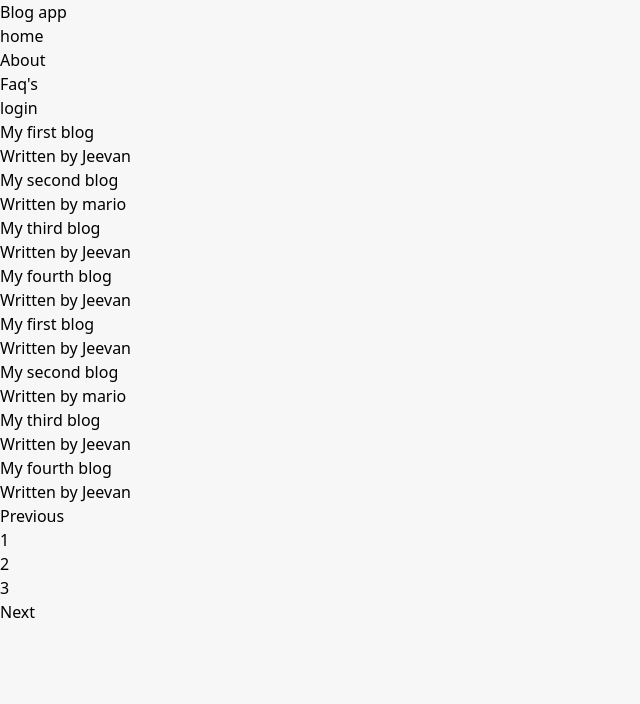
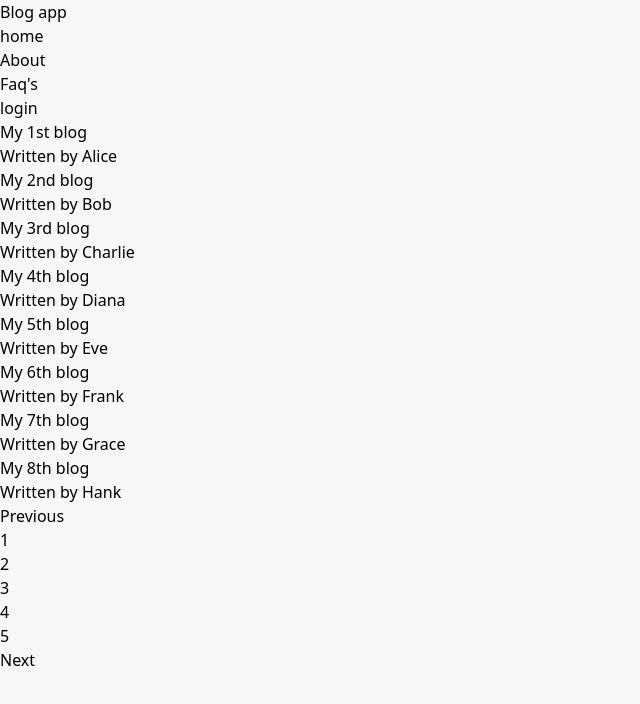
Before and after one commit to JeevanAchar/firebase-blog-app, a React (Vite) app: page / in a window 1280 px wide. Shown: the top 704 px of the page, without its empty margins (0-640 px from the left). Built offline with nearby package versions, Linux system fonts and the light colour scheme.

Commit message:
handled error in pagination and added ne json data

```diff
--- a/src/components/blogPost/Blogs.json
+++ b/src/components/blogPost/Blogs.json
@@ -1,194 +1,322 @@
 [
     {
         "id": "001",
-        "blogName": "My first blog",
-        "author": "Jeevan",
+        "blogName": "My 1st blog",
+        "author": "Alice",
         "blogBody": "Lorem ipsum dolor sit amet consectetur adipisicing elit. Cumque hic libero voluptatum, magnam nihil deserunt laudantium vitae voluptates voluptatibus velit ad quo vel nostrum. Veritatis dolore id velit aliquid nemo?",
-        "createdAt": "may 29",
-        "updatedAt": "may 30"
+        "createdAt": "May 29",
+        "updatedAt": "May 30"
     },
     {
         "id": "002",
-        "blogName": "My second  blog",
-        "author": "mario",
+        "blogName": "My 2nd blog",
+        "author": "Bob",
         "blogBody": "Lorem ipsum dolor sit amet consectetur adipisicing elit. Cumque hic libero voluptatum, magnam nihil deserunt laudantium vitae voluptates voluptatibus velit ad quo vel nostrum. Veritatis dolore id velit aliquid nemo?",
-        "createdAt": "may 29",
-        "updatedAt": "may 30"
+        "createdAt": "May 29",
+        "updatedAt": "May 30"
     },
     {
         "id": "003",
-        "blogName": "My third blog",
-        "author": "Jeevan",
+        "blogName": "My 3rd blog",
+        "author": "Charlie",
         "blogBody": "Lorem ipsum dolor sit amet consectetur adipisicing elit. Cumque hic libero voluptatum, magnam nihil deserunt laudantium vitae voluptates voluptatibus velit ad quo vel nostrum. Veritatis dolore id velit aliquid nemo?",
-        "createdAt": "may 29",
-        "updatedAt": "may 30"
+        "createdAt": "May 29",
+        "updatedAt": "May 30"
     },
     {
         "id": "004",
-        "blogName": "My fourth blog",
-        "author": "Jeevan",
+        "blogName": "My 4th blog",
+        "author": "Diana",
         "blogBody": "Lorem ipsum dolor sit amet consectetur adipisicing elit. Cumque hic libero voluptatum, magnam nihil deserunt laudantium vitae voluptates voluptatibus velit ad quo vel nostrum. Veritatis dolore id velit aliquid nemo?",
-        "createdAt": "may 29",
-        "updatedAt": "may 30"
+        "createdAt": "May 29",
+        "updatedAt": "May 30"
     },
     {
-        "id": "001",
-        "blogName": "My first blog",
-        "author": "Jeevan",
+        "id": "005",
+        "blogName": "My 5th blog",
+        "author": "Eve",
         "blogBody": "Lorem ipsum dolor sit amet consectetur adipisicing elit. Cumque hic libero voluptatum, magnam nihil deserunt laudantium vitae voluptates voluptatibus velit ad quo vel nostrum. Veritatis dolore id velit aliquid nemo?",
-        "createdAt": "may 29",
-        "updatedAt": "may 30"
+        "createdAt": "May 29",
+        "updatedAt": "May 30"
     },
     {
-        "id": "002",
-        "blogName": "My second  blog",
-        "author": "mario",
+        "id": "006",
+        "blogName": "My 6th blog",
+        "author": "Frank",
         "blogBody": "Lorem ipsum dolor sit amet consectetur adipisicing elit. Cumque hic libero voluptatum, magnam nihil deserunt laudantium vitae voluptates voluptatibus velit ad quo vel nostrum. Veritatis dolore id velit aliquid nemo?",
-        "createdAt": "may 29",
-        "updatedAt": "may 30"
+        "createdAt": "May 29",
+        "updatedAt": "May 30"
     },
     {
-        "id": "003",
-        "blogName": "My third blog",
-        "author": "Jeevan",
+        "id": "007",
+        "blogName": "My 7th blog",
+        "author": "Grace",
         "blogBody": "Lorem ipsum dolor sit amet consectetur adipisicing elit. Cumque hic libero voluptatum, magnam nihil deserunt laudantium vitae voluptates voluptatibus velit ad quo vel nostrum. Veritatis dolore id velit aliquid nemo?",
-        "createdAt": "may 29",
-        "updatedAt": "may 30"
+        "createdAt": "May 29",
+        "updatedAt": "May 30"
     },
     {
-        "id": "004",
-        "blogName": "My fourth blog",
-        "author": "Jeevan",
+        "id": "008",
+        "blogName": "My 8th blog",
+        "author": "Hank",
         "blogBody": "Lorem ipsum dolor sit amet consectetur adipisicing elit. Cumque hic libero voluptatum, magnam nihil deserunt laudantium vitae voluptates voluptatibus velit ad quo vel nostrum. Veritatis dolore id velit aliquid nemo?",
-        "createdAt": "may 29",
-        "updatedAt": "may 30"
+        "createdAt": "May 29",
+        "updatedAt": "May 30"
     },
     {
-        "id": "001",
-        "blogName": "My first blog",
-        "author": "Jeevan",
+        "id": "009",
+        "blogName": "My 9th blog",
+        "author": "Ivy",
         "blogBody": "Lorem ipsum dolor sit amet consectetur adipisicing elit. Cumque hic libero voluptatum, magnam nihil deserunt laudantium vitae voluptates voluptatibus velit ad quo vel nostrum. Veritatis dolore id velit aliquid nemo?",
-        "createdAt": "may 29",
-        "updatedAt": "may 30"
+        "createdAt": "May 29",
+        "updatedAt": "May 30"
     },
     {
-        "id": "002",
-        "blogName": "My second  blog",
-        "author": "mario",
+        "id": "010",
+        "blogName": "My 10th blog",
+        "author": "Jack",
         "blogBody": "Lorem ipsum dolor sit amet consectetur adipisicing elit. Cumque hic libero voluptatum, magnam nihil deserunt laudantium vitae voluptates voluptatibus velit ad quo vel nostrum. Veritatis dolore id velit aliquid nemo?",
-        "createdAt": "may 29",
-        "updatedAt": "may 30"
+        "createdAt": "May 29",
+        "updatedAt": "May 30"
     },
     {
-        "id": "003",
-        "blogName": "My third blog",
-        "author": "Jeevan",
+        "id": "011",
+        "blogName": "My 11th blog",
+        "author": "Karen",
         "blogBody": "Lorem ipsum dolor sit amet consectetur adipisicing elit. Cumque hic libero voluptatum, magnam nihil deserunt laudantium vitae voluptates voluptatibus velit ad quo vel nostrum. Veritatis dolore id velit aliquid nemo?",
-        "createdAt": "may 29",
-        "updatedAt": "may 30"
+        "createdAt": "May 29",
+        "updatedAt": "May 30"
     },
     {
-        "id": "004",
-        "blogName": "My fourth blog",
-        "author": "Jeevan",
+        "id": "012",
+        "blogName": "My 12th blog",
+        "author": "Leo",
         "blogBody": "Lorem ipsum dolor sit amet consectetur adipisicing elit. Cumque hic libero voluptatum, magnam nihil deserunt laudantium vitae voluptates voluptatibus velit ad quo vel nostrum. Veritatis dolore id velit aliquid nemo?",
-        "createdAt": "may 29",
-        "updatedAt": "may 30"
+        "createdAt": "May 29",
+        "updatedAt": "May 30"
     },
     {
-        "id": "001",
-        "blogName": "My first blog",
-        "author": "Jeevan",
+        "id": "013",
+        "blogName": "My 13th blog",
+        "author": "Mona",
         "blogBody": "Lorem ipsum dolor sit amet consectetur adipisicing elit. Cumque hic libero voluptatum, magnam nihil deserunt laudantium vitae voluptates voluptatibus velit ad quo vel nostrum. Veritatis dolore id velit aliquid nemo?",
-        "createdAt": "may 29",
-        "updatedAt": "may 30"
+        "createdAt": "May 29",
+        "updatedAt": "May 30"
     },
     {
-        "id": "002",
-        "blogName": "My second  blog",
-        "author": "mario",
+        "id": "014",
+        "blogName": "My 14th blog",
+        "author": "Ned",
         "blogBody": "Lorem ipsum dolor sit amet consectetur adipisicing elit. Cumque hic libero voluptatum, magnam nihil deserunt laudantium vitae voluptates voluptatibus velit ad quo vel nostrum. Veritatis dolore id velit aliquid nemo?",
-        "createdAt": "may 29",
-        "updatedAt": "may 30"
+        "createdAt": "May 29",
+        "updatedAt": "May 30"
     },
     {
-        "id": "003",
-        "blogName": "My third blog",
-        "author": "Jeevan",
+        "id": "015",
+        "blogName": "My 15th blog",
+        "author": "Olivia",
         "blogBody": "Lorem ipsum dolor sit amet consectetur adipisicing elit. Cumque hic libero voluptatum, magnam nihil deserunt laudantium vitae voluptates voluptatibus velit ad quo vel nostrum. Veritatis dolore id velit aliquid nemo?",
-        "createdAt": "may 29",
-        "updatedAt": "may 30"
+        "createdAt": "May 29",
+        "updatedAt": "May 30"
     },
     {
-        "id": "004",
-        "blogName": "My fourth blog",
-        "author": "Jeevan",
+        "id": "016",
+        "blogName": "My 16th blog",
+        "author": "Paul",
         "blogBody": "Lorem ipsum dolor sit amet consectetur adipisicing elit. Cumque hic libero voluptatum, magnam nihil deserunt laudantium vitae voluptates voluptatibus velit ad quo vel nostrum. Veritatis dolore id velit aliquid nemo?",
-        "createdAt": "may 29",
-        "updatedAt": "may 30"
+        "createdAt": "May 29",
+        "updatedAt": "May 30"
     },
     {
-        "id": "001",
-        "blogName": "My first blog",
-        "author": "Jeevan",
+        "id": "017",
+        "blogName": "My 17th blog",
+        "author": "Quinn",
         "blogBody": "Lorem ipsum dolor sit amet consectetur adipisicing elit. Cumque hic libero voluptatum, magnam nihil deserunt laudantium vitae voluptates voluptatibus velit ad quo vel nostrum. Veritatis dolore id velit aliquid nemo?",
-        "createdAt": "may 29",
-        "updatedAt": "may 30"
+        "createdAt": "May 29",
+        "updatedAt": "May 30"
     },
     {
-        "id": "002",
-        "blogName": "My second  blog",
-        "author": "mario",
+        "id": "018",
+        "blogName": "My 18th blog",
+        "author": "Rita",
         "blogBody": "Lorem ipsum dolor sit amet consectetur adipisicing elit. Cumque hic libero voluptatum, magnam nihil deserunt laudantium vitae voluptates voluptatibus velit ad quo vel nostrum. Veritatis dolore id velit aliquid nemo?",
-        "createdAt": "may 29",
-        "updatedAt": "may 30"
+        "createdAt": "May 29",
+        "updatedAt": "May 30"
     },
     {
-        "id": "003",
-        "blogName": "My third blog",
-        "author": "Jeevan",
+        "id": "019",
+        "blogName": "My 19th blog",
+        "author": "Sam",
         "blogBody": "Lorem ipsum dolor sit amet consectetur adipisicing elit. Cumque hic libero voluptatum, magnam nihil deserunt laudantium vitae voluptates voluptatibus velit ad quo vel nostrum. Veritatis dolore id velit aliquid nemo?",
-        "createdAt": "may 29",
-        "updatedAt": "may 30"
+        "createdAt": "May 29",
+        "updatedAt": "May 30"
     },
     {
-        "id": "004",
-        "blogName": "My fourth blog",
-        "author": "Jeevan",
+        "id": "020",
+        "blogName": "My 20th blog",
+        "author": "Tina",
         "blogBody": "Lorem ipsum dolor sit amet consectetur adipisicing elit. Cumque hic libero voluptatum, magnam nihil deserunt laudantium vitae voluptates voluptatibus velit ad quo vel nostrum. Veritatis dolore id velit aliquid nemo?",
-        "createdAt": "may 29",
-        "updatedAt": "may 30"
+        "createdAt": "May 29",
+        "updatedAt": "May 30"
     },
     {
-        "id": "001",
-        "blogName": "My first blog",
-        "author": "Jeevan",
+        "id": "021",
+        "blogName": "My 21st blog",
+        "author": "Uma",
         "blogBody": "Lorem ipsum dolor sit amet consectetur adipisicing elit. Cumque hic libero voluptatum, magnam nihil deserunt laudantium vitae voluptates voluptatibus velit ad quo vel nostrum. Veritatis dolore id velit aliquid nemo?",
-        "createdAt": "may 29",
-        "updatedAt": "may 30"
+        "createdAt": "May 29",
+        "updatedAt": "May 30"
     },
     {
-        "id": "002",
-        "blogName": "My second  blog",
-        "author": "mario",
+        "id": "022",
+        "blogName": "My 22nd blog",
+        "author": "Vince",
         "blogBody": "Lorem ipsum dolor sit amet consectetur adipisicing elit. Cumque hic libero voluptatum, magnam nihil deserunt laudantium vitae voluptates voluptatibus velit ad quo vel nostrum. Veritatis dolore id velit aliquid nemo?",
-        "createdAt": "may 29",
-        "updatedAt": "may 30"
+        "createdAt": "May 29",
+        "updatedAt": "May 30"
     },
     {
-        "id": "003",
-        "blogName": "My third blog",
-        "author": "Jeevan",
+        "id": "023",
+        "blogName": "My 23rd blog",
+        "author": "Wendy",
         "blogBody": "Lorem ipsum dolor sit amet consectetur adipisicing elit. Cumque hic libero voluptatum, magnam nihil deserunt laudantium vitae voluptates voluptatibus velit ad quo vel nostrum. Veritatis dolore id velit aliquid nemo?",
-        "createdAt": "may 29",
-        "updatedAt": "may 30"
+        "createdAt": "May 29",
+        "updatedAt": "May 30"
     },
     {
-        "id": "004",
-        "blogName": "My fourth blog",
-        "author": "Jeevan",
+        "id": "024",
+        "blogName": "My 24th blog",
+        "author": "Xander",
         "blogBody": "Lorem ipsum dolor sit amet consectetur adipisicing elit. Cumque hic libero voluptatum, magnam nihil deserunt laudantium vitae voluptates voluptatibus velit ad quo vel nostrum. Veritatis dolore id velit aliquid nemo?",
-        "createdAt": "may 29",
-        "updatedAt": "may 30"
+        "createdAt": "May 29",
+        "updatedAt": "May 30"
+    },
+    {
+        "id": "025",
+        "blogName": "My 25th blog",
+        "author": "Yara",
+        "blogBody": "Lorem ipsum dolor sit amet consectetur adipisicing elit. Cumque hic libero voluptatum, magnam nihil deserunt laudantium vitae voluptates voluptatibus velit ad quo vel nostrum. Veritatis dolore id velit aliquid nemo?",
+        "createdAt": "May 29",
+        "updatedAt": "May 30"
+    },
+    {
+        "id": "026",
+        "blogName": "My 26th blog",
+        "author": "Zane",
+        "blogBody": "Lorem ipsum dolor sit amet consectetur adipisicing elit. Cumque hic libero voluptatum, magnam nihil deserunt laudantium vitae voluptates voluptatibus velit ad quo vel nostrum. Veritatis dolore id velit aliquid nemo?",
+        "createdAt": "May 29",
+        "updatedAt": "May 30"
+    },
+    {
+        "id": "027",
+        "blogName": "My 27th blog",
+        "author": "Aaron",
+        "blogBody": "Lorem ipsum dolor sit amet consectetur adipisicing elit. Cumque hic libero voluptatum, magnam nihil deserunt laudantium vitae voluptates voluptatibus velit ad quo vel nostrum. Veritatis dolore id velit aliquid nemo?",
+        "createdAt": "May 29",
+        "updatedAt": "May 30"
+    },
+    {
+        "id": "028",
+        "blogName": "My 28th blog",
+        "author": "Bella",
+        "blogBody": "Lorem ipsum dolor sit amet consectetur adipisicing elit. Cumque hic libero voluptatum, magnam nihil deserunt laudantium vitae voluptates voluptatibus velit ad quo vel nostrum. Veritatis dolore id velit aliquid nemo?",
+        "createdAt": "May 29",
+        "updatedAt": "May 30"
+    },
+    {
+        "id": "029",
+        "blogName": "My 29th blog",
+        "author": "Cameron",
+        "blogBody": "Lorem ipsum dolor sit amet consectetur adipisicing elit. Cumque hic libero voluptatum, magnam nihil deserunt laudantium vitae voluptates voluptatibus velit ad quo vel nostrum. Veritatis dolore id velit aliquid nemo?",
+        "createdAt": "May 29",
+        "updatedAt": "May 30"
+    },
+    {
+        "id": "030",
+        "blogName": "My 30th blog",
+        "author": "Daisy",
+        "blogBody": "Lorem ipsum dolor sit amet consectetur adipisicing elit. Cumque hic libero voluptatum, magnam nihil deserunt laudantium vitae voluptates voluptatibus velit ad quo vel nostrum. Veritatis dolore id velit aliquid nemo?",
+        "createdAt": "May 29",
+        "updatedAt": "May 30"
+    },
+    {
+        "id": "031",
+        "blogName": "My 31st blog",
+        "author": "Ethan",
+        "blogBody": "Lorem ipsum dolor sit amet consectetur adipisicing elit. Cumque hic libero voluptatum, magnam nihil deserunt laudantium vitae voluptates voluptatibus velit ad quo vel nostrum. Veritatis dolore id velit aliquid nemo?",
+        "createdAt": "May 29",
+        "updatedAt": "May 30"
+    },
+    {
+        "id": "032",
+        "blogName": "My 32nd blog",
+        "author": "Fiona",
+        "blogBody": "Lorem ipsum dolor sit amet consectetur adipisicing elit. Cumque hic libero voluptatum, magnam nihil deserunt laudantium vitae voluptates voluptatibus velit ad quo vel nostrum. Veritatis dolore id velit aliquid nemo?",
+        "createdAt": "May 29",
+        "updatedAt": "May 30"
+    },
+    {
+        "id": "033",
+        "blogName": "My 33rd blog",
+        "author": "George",
+        "blogBody": "Lorem ipsum dolor sit amet consectetur adipisicing elit. Cumque hic libero voluptatum, magnam nihil deserunt laudantium vitae voluptates voluptatibus velit ad quo vel nostrum. Veritatis dolore id velit aliquid nemo?",
+        "createdAt": "May 29",
+        "updatedAt": "May 30"
+    },
+    {
+        "id": "034",
+        "blogName": "My 34th blog",
+        "author": "Hannah",
+        "blogBody": "Lorem ipsum dolor sit amet consectetur adipisicing elit. Cumque hic libero voluptatum, magnam nihil deserunt laudantium vitae voluptates voluptatibus velit ad quo vel nostrum. Veritatis dolore id velit aliquid nemo?",
+        "createdAt": "May 29",
+        "updatedAt": "May 30"
+    },
+    {
+        "id": "035",
+        "blogName": "My 35th blog",
+        "author": "Ian",
+        "blogBody": "Lorem ipsum dolor sit amet consectetur adipisicing elit. Cumque hic libero voluptatum, magnam nihil deserunt laudantium vitae voluptates voluptatibus velit ad quo vel nostrum. Veritatis dolore id velit aliquid nemo?",
+        "createdAt": "May 29",
+        "updatedAt": "May 30"
+    },
+    {
+        "id": "036",
+        "blogName": "My 36th blog",
+        "author": "Jade",
+        "blogBody": "Lorem ipsum dolor sit amet consectetur adipisicing elit. Cumque hic libero voluptatum, magnam nihil deserunt laudantium vitae voluptates voluptatibus velit ad quo vel nostrum. Veritatis dolore id velit aliquid nemo?",
+        "createdAt": "May 29",
+        "updatedAt": "May 30"
+    },
+    {
+        "id": "037",
+        "blogName": "My 37th blog",
+        "author": "Kyle",
+        "blogBody": "Lorem ipsum dolor sit amet consectetur adipisicing elit. Cumque hic libero voluptatum, magnam nihil deserunt laudantium vitae voluptates voluptatibus velit ad quo vel nostrum. Veritatis dolore id velit aliquid nemo?",
+        "createdAt": "May 29",
+        "updatedAt": "May 30"
+    },
+    {
+        "id": "038",
+        "blogName": "My 38th blog",
+        "author": "Laura",
+        "blogBody": "Lorem ipsum dolor sit amet consectetur adipisicing elit. Cumque hic libero voluptatum, magnam nihil deserunt laudantium vitae voluptates voluptatibus velit ad quo vel nostrum. Veritatis dolore id velit aliquid nemo?",
+        "createdAt": "May 29",
+        "updatedAt": "May 30"
+    },
+    {
+        "id": "039",
+        "blogName": "My 39th blog",
+        "author": "Mason",
+        "blogBody": "Lorem ipsum dolor sit amet consectetur adipisicing elit. Cumque hic libero voluptatum, magnam nihil deserunt laudantium vitae voluptates voluptatibus velit ad quo vel nostrum. Veritatis dolore id velit aliquid nemo?",
+        "createdAt": "May 29",
+        "updatedAt": "May 30"
+    },
+    {
+        "id": "040",
+        "blogName": "My 40th blog",
+        "author": "Nina",
+        "blogBody": "Lorem ipsum dolor sit amet consectetur adipisicing elit. Cumque hic libero voluptatum, magnam nihil deserunt laudantium vitae voluptates voluptatibus velit ad quo vel nostrum. Veritatis dolore id velit aliquid nemo?",
+        "createdAt": "May 29",
+        "updatedAt": "May 30"
     }
 ]
--- a/src/components/blogPost/Pagination.jsx
+++ b/src/components/blogPost/Pagination.jsx
@@ -15,7 +15,7 @@ const Pagination = ({ currentPage, totalPages, onPageChange }) => {
                     <li>
                         <button className={`flex items-center justify-center px-5 h-8 ms-0  leading-tight text-gray-500 bg-white border border-e-0 border-gray-300
                             rounded-s-lg hover:bg-gray-500 hover:text-white ${currentPage === 1 ? "disabled:cursor-not-allowed" : ""}
-                        `} disabled={currentPage === 1} onChange={() => onPageChange(currentPage - 1)} >Previous</button>
+                        `} disabled={currentPage === 1} onClick={() => onPageChange(currentPage - 1)} >Previous</button>
                     </li>
                     {
                         pageNumbers.map((number) => {
--- a/src/components/common/Navbar.jsx
+++ b/src/components/common/Navbar.jsx
@@ -6,7 +6,7 @@ const Navbar = () => {
     const [user, setUser] = useState(false);
 
     return (
-        <div className='w-full bg-gray-50 py-3 border-b-2'>
+        <div className='w-full bg-gray-50 py-3 border-b-2 sticky top-0 '>
             <div className="sm:w-3/5 sm:px-5 mx-auto flex items-center justify-between">
                 <div className='flex items-center w-2/5 justify-between'>
                     <div className="relative inline-flex items-center justify-center p-0.5 me-2 overflow-hidden text-sm font-medium rounded-lg bg-gradient-to-br from-purple-500 to-pink-500 text-white focus:ring-4 focus:outline-none focus:ring-purple-200">
```
